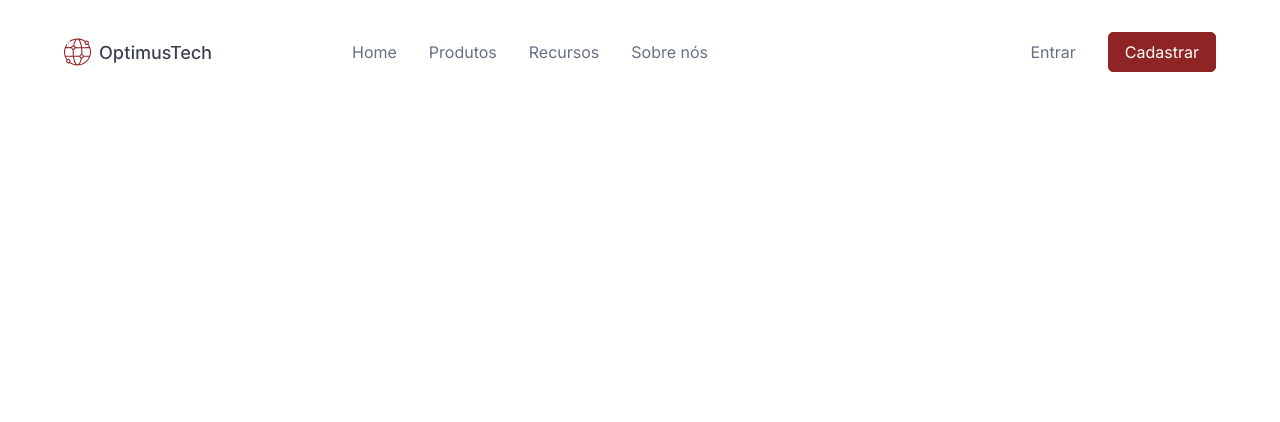
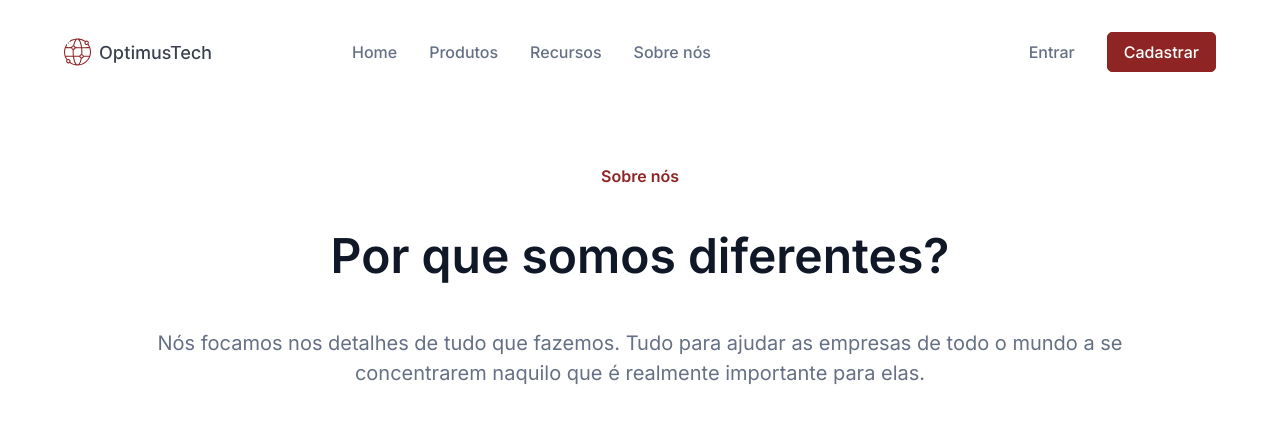
Before and after one commit to mariaclaudiapio/Optimus-Tech, a plain HTML site: page index.html in a window 1280 px wide. Drawn offline with Linux system fonts and the light colour scheme.

Commit message:
Segundo Dia
desenvolvendo a sessão de apresentação

```diff
--- a/index.html
+++ b/index.html
@@ -27,5 +27,10 @@
             <a href="#" class="cabecalho__login-cadastrar">Cadastrar</a>
         </div>
     </header>
+    <section class="apresentacao">
+        <h3 class="titulos-secundarios">Sobre nós</h3>
+        <h1 class="apresentacao__titulo-principal">Por que somos diferentes?</h1>
+        <p class="apresentacao__texto">Nós focamos nos detalhes de tudo que fazemos. Tudo para ajudar as empresas de todo o mundo a se concentrarem naquilo que é realmente importante para elas.</p>
+    </section>
 </body>
 </html>
--- a/style.css
+++ b/style.css
@@ -26,6 +26,7 @@
     grid-template-columns: 1fr 2fr 1fr;
     align-items: center;
     color: var(--cinza-medio);
+    font-weight: 500;
     margin: 2em 4em;
 }
 
@@ -57,3 +58,32 @@
     padding: .7em 1em;
     border-radius: 5px;
 }
+
+/* seção de Apresentação */
+.apresentacao {
+    display: grid;
+    grid-area: apresentacao;
+    grid-template-areas: 1fr 1fr 1fr;
+    text-align: center;
+    width: 85vw;
+    margin: 4em 0;
+    justify-self: center;
+    row-gap: 3em;
+}
+
+.titulos-secundarios {
+    font-weight: 600;
+    color: var(--vinho);
+}
+
+.apresentacao__titulo-principal {
+    font-size: 48px;
+    font-weight: 600;
+    color: var(--preto-principal);
+}
+
+.apresentacao__texto {
+    font-size: 20px;
+    color: var(--cinza-medio);
+    line-height: 1.5em;
+}
```
